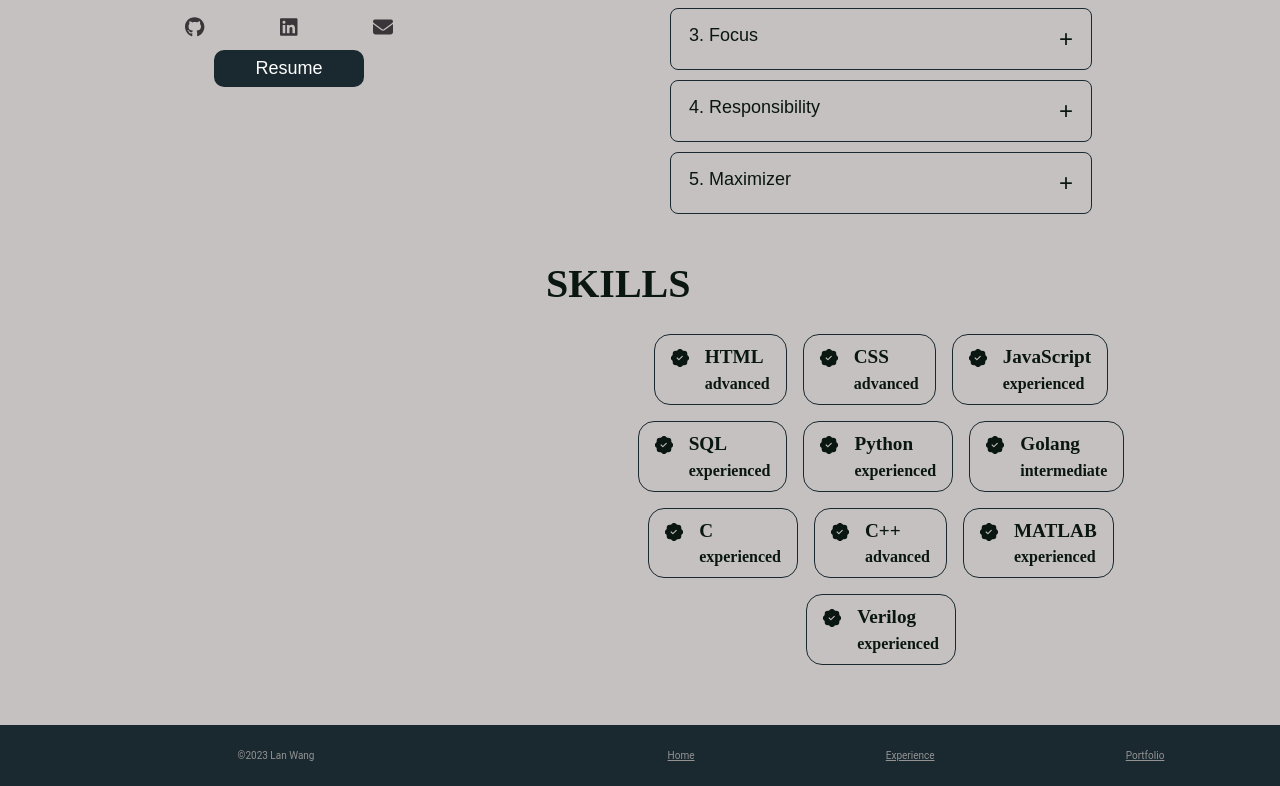
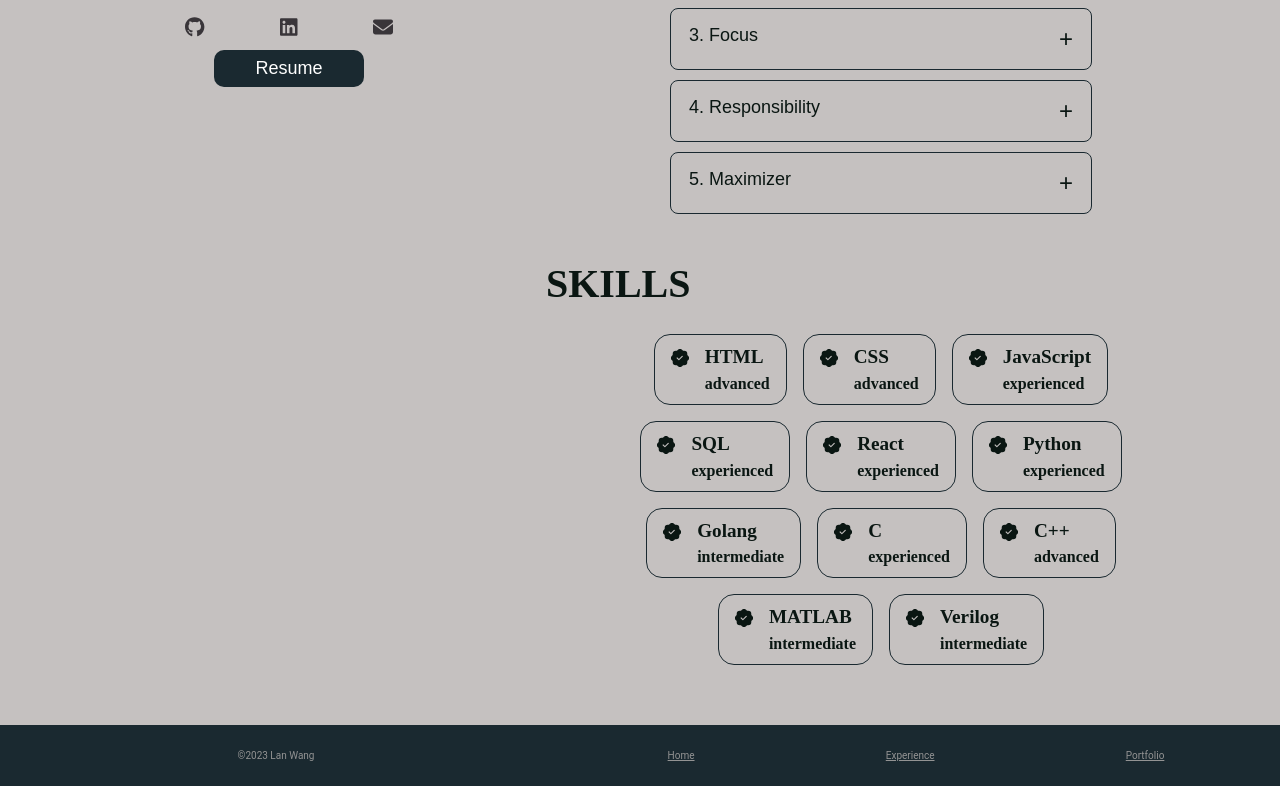
Before and after one commit to yexiaosu/portfolio, a React (Create React App) app: page / in a window 1280 px wide. Shown: the part 522-1308 px from the top of the page. Built offline with nearby package versions, Linux system fonts and the light colour scheme.

Commit message:
fix: skills list

```diff
--- a/src/components/skill/Skill.js
+++ b/src/components/skill/Skill.js
@@ -10,12 +10,13 @@ export default function Skills() {
             <Skill name="CSS" exp="advanced"></Skill>
             <Skill name="JavaScript" exp="experienced"></Skill>
             <Skill name="SQL" exp="experienced"></Skill>
+            <Skill name="React" exp="experienced"></Skill>
             <Skill name="Python" exp="experienced"></Skill>
             <Skill name="Golang" exp="intermediate"></Skill>
             <Skill name="C" exp="experienced"></Skill>
             <Skill name="C++" exp="advanced"></Skill>
-            <Skill name="MATLAB" exp="experienced"></Skill>
-            <Skill name="Verilog" exp="experienced"></Skill>
+            <Skill name="MATLAB" exp="intermediate"></Skill>
+            <Skill name="Verilog" exp="intermediate"></Skill>
         </div>
       </div>
     )
```
